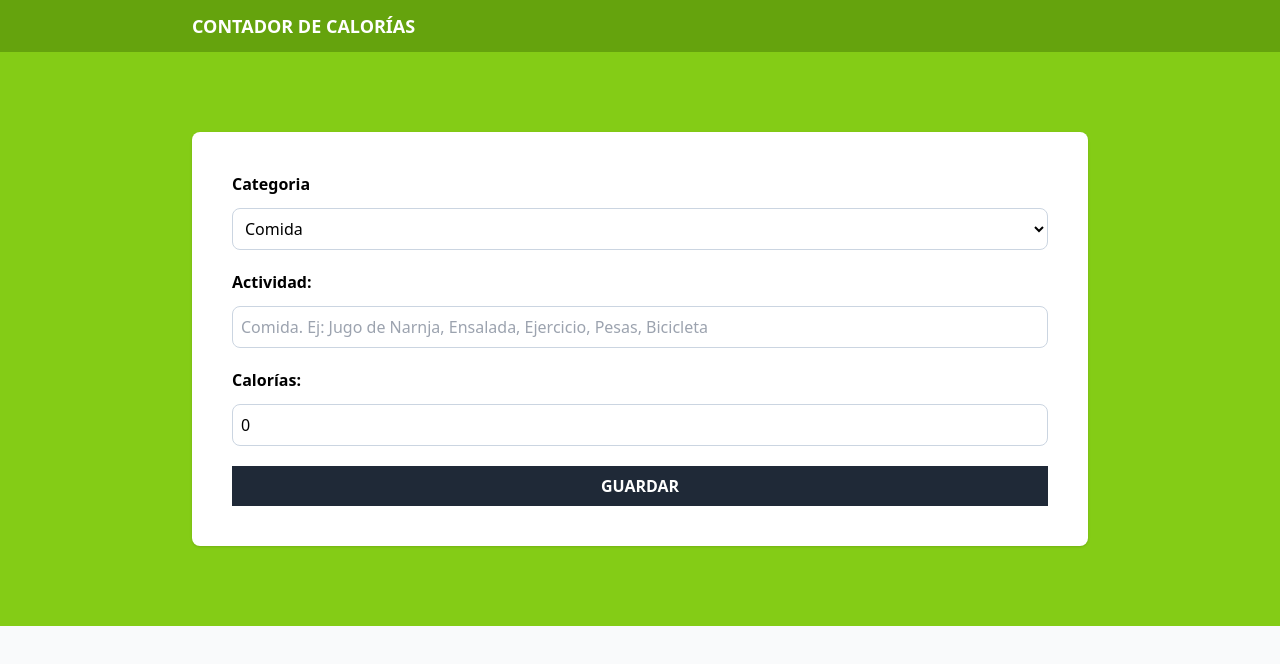
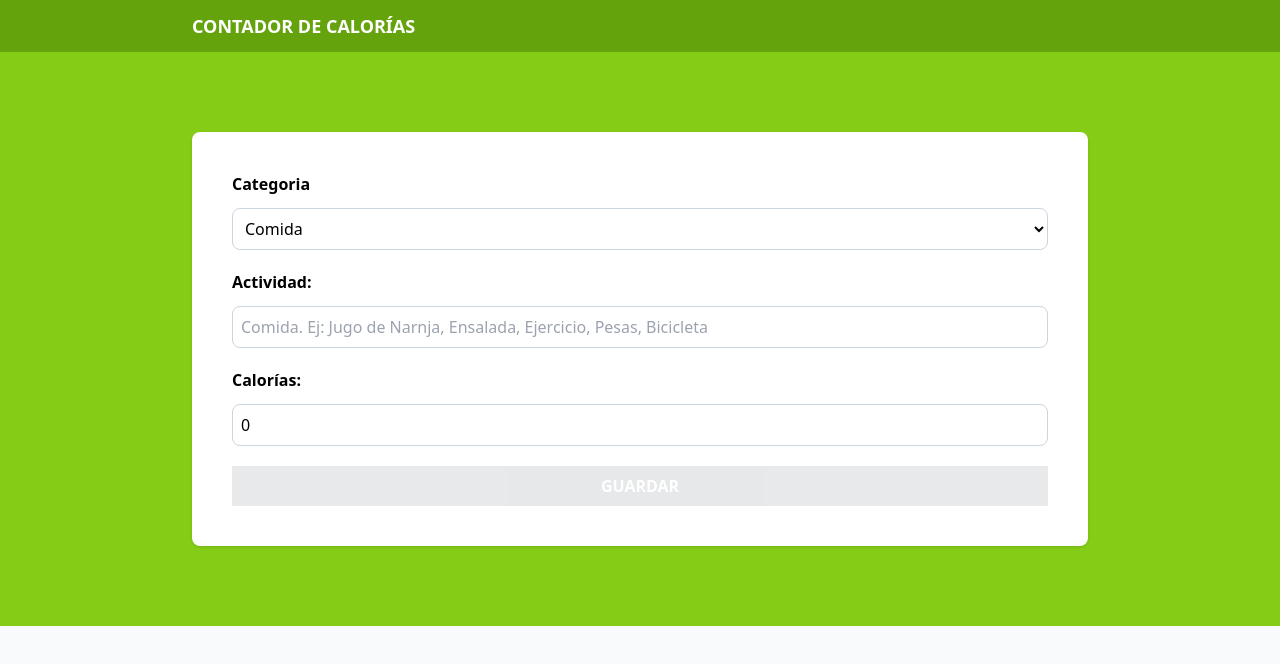
Before and after one commit to landogomez/CaloriesTracker, a React (Vite) app: page / in a window 1280 px wide. Shown: the top 664 px of the page. Built offline with nearby package versions, Linux system fonts and the light colour scheme.

Commit message:
Se valido el formulario

```diff
--- a/src/components/Form.tsx
+++ b/src/components/Form.tsx
@@ -19,6 +19,11 @@ export default function Form() {
       ...activity,
       [e.target.id]: isNumberField ? +e.target.value : e.target.value
     })
+  }
+
+  const isValidActivity = () => {
+    const {name, calories} = activity
+    return name.trim() !== '' && calories > 0
   }
 
 
@@ -72,9 +77,10 @@ export default function Form() {
       <input
         type="submit"
         className=" bg-gray-800 hover:bg-gray-900 w-full p-2 font-bold uppercase text-white
-         cursor-pointer"
+         cursor-pointer disabled:opacity-10"
         value='Guardar'
         onChange={handelChange}
+        disabled={!isValidActivity()}
       />
 
 
```
